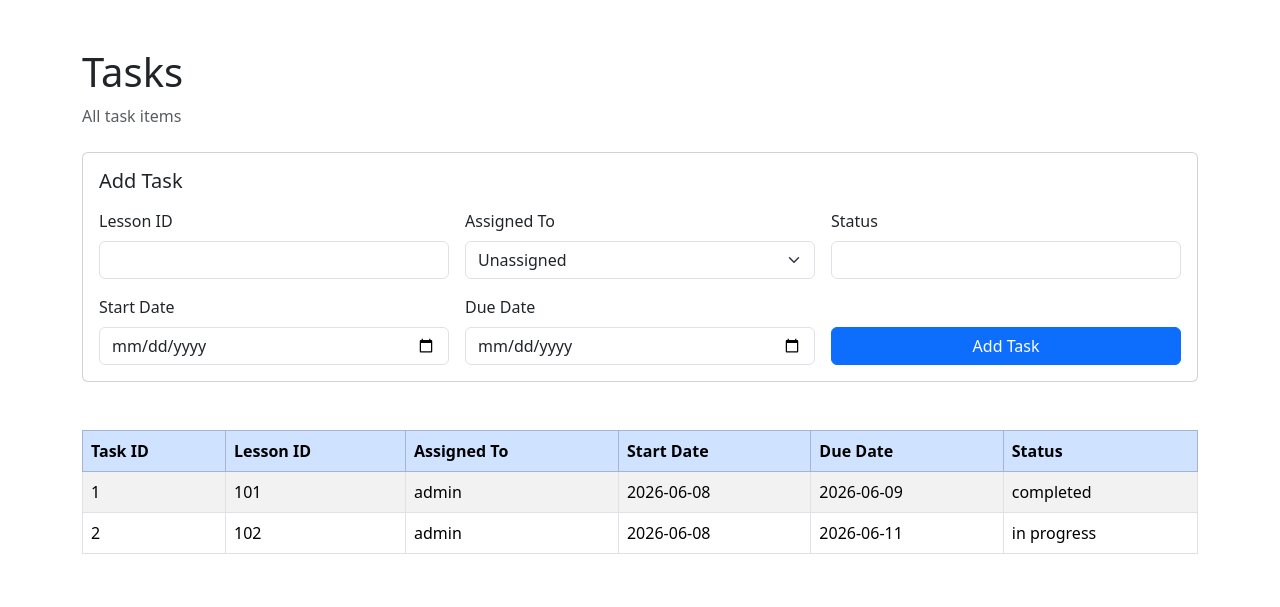
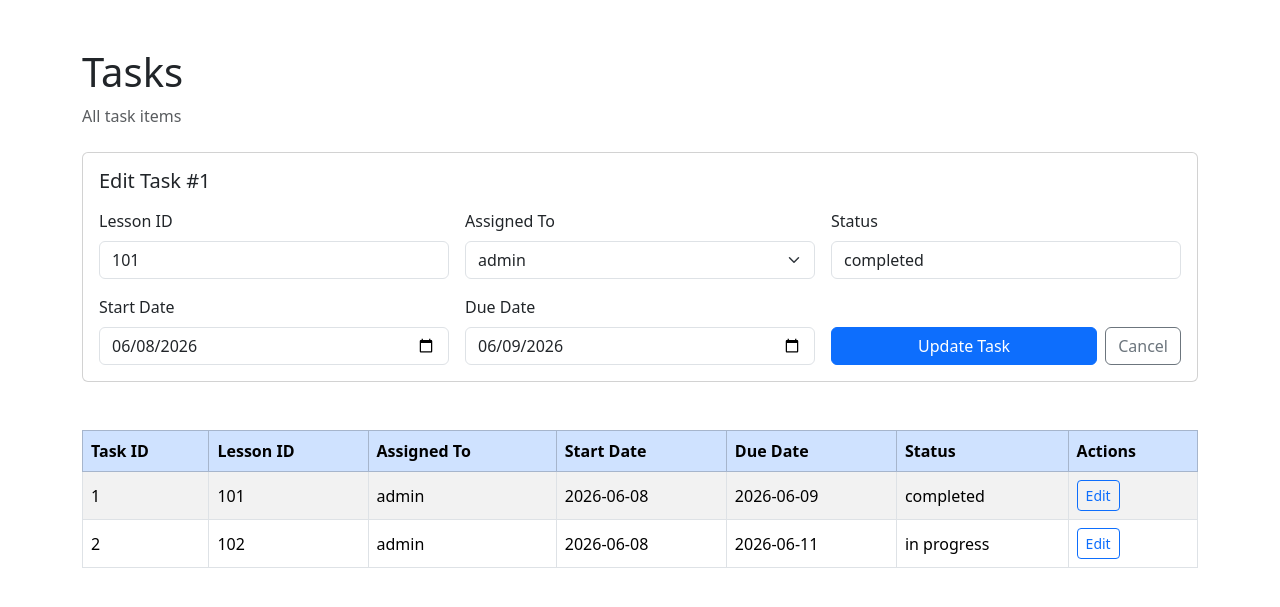
Before and after one commit to ApurwaNile/application_development-_CRUD, a FastAPI app: a page that uses app/templates/task_form.html in a window 1280 px wide. Shown: the part 56-663 px from the top of the page. Run offline with FastAPI, Linux system fonts and the light colour scheme; a user stored in the database is signed in.

Commit message:
Update task functionality complete

```diff
--- a/app/routers/tasks.py
+++ b/app/routers/tasks.py
@@ -18,7 +18,11 @@ templates = Jinja2Templates(directory=BASE_DIR / "templates")
 
 
 @router.get("")
-async def list_tasks(request: Request, db: Session = Depends(get_db)):
+async def list_tasks(
+    request: Request,
+    edit: int | None = None,
+    db: Session = Depends(get_db),
+):
     auth_result = require_login(request)
     if isinstance(auth_result, RedirectResponse):
         return auth_result
@@ -30,10 +34,14 @@ async def list_tasks(request: Request, db: Session = Depends(get_db)):
     ).unique().all()
     users = db.scalars(select(User).order_by(User.username)).all()
 
+    edit_task = None
+    if edit is not None:
+        edit_task = db.scalar(select(TaskItem).where(TaskItem.id == edit))
+
     return templates.TemplateResponse(
         request=request,
         name="task_form.html",
-        context={"tasks": tasks, "users": users},
+        context={"tasks": tasks, "users": users, "edit_task": edit_task},
     )
 
 
@@ -62,3 +70,32 @@ async def create_task(
     db.commit()
 
     return RedirectResponse(url="/tasks", status_code=303)
+
+
+@router.post("/{task_id}/update")
+async def update_task(
+    request: Request,
+    task_id: int,
+    lesson_id: int = Form(...),
+    assigned_to: str = Form(""),
+    start_date: str = Form(...),
+    due_date: str = Form(...),
+    status: str = Form(...),
+    db: Session = Depends(get_db),
+):
+    auth_result = require_login(request)
+    if isinstance(auth_result, RedirectResponse):
+        return auth_result
+
+    task = db.scalar(select(TaskItem).where(TaskItem.id == task_id))
+    if task is None:
+        return RedirectResponse(url="/tasks", status_code=303)
+
+    task.lesson_id = lesson_id
+    task.assigned_to = int(assigned_to) if assigned_to else None
+    task.start_date = date.fromisoformat(start_date)
+    task.due_date = date.fromisoformat(due_date)
+    task.status = status
+    db.commit()
+
+    return RedirectResponse(url="/tasks", status_code=303)
--- a/app/templates/task_form.html
+++ b/app/templates/task_form.html
@@ -17,6 +17,74 @@
         <h1>Tasks</h1>
         <p class="text-muted mb-4">All task items</p>
 
+        {% if edit_task %}
+        <form method="post" action="/tasks/{{ edit_task.id }}/update" class="card mb-5">
+            <div class="card-body">
+                <h2 class="h5 card-title mb-3">Edit Task #{{ edit_task.id }}</h2>
+                <div class="row g-3">
+                    <div class="col-md-4">
+                        <label for="lesson_id" class="form-label">Lesson ID</label>
+                        <input
+                            type="number"
+                            class="form-control"
+                            id="lesson_id"
+                            name="lesson_id"
+                            value="{{ edit_task.lesson_id }}"
+                            required
+                        >
+                    </div>
+                    <div class="col-md-4">
+                        <label for="assigned_to" class="form-label">Assigned To</label>
+                        <select class="form-select" id="assigned_to" name="assigned_to">
+                            <option value="" {% if not edit_task.assigned_to %}selected{% endif %}>Unassigned</option>
+                            {% for user in users %}
+                            <option value="{{ user.id }}" {% if edit_task.assigned_to == user.id %}selected{% endif %}>
+                                {{ user.username }}
+                            </option>
+                            {% endfor %}
+                        </select>
+                    </div>
+                    <div class="col-md-4">
+                        <label for="status" class="form-label">Status</label>
+                        <input
+                            type="text"
+                            class="form-control"
+                            id="status"
+                            name="status"
+                            value="{{ edit_task.status }}"
+                            required
+                        >
+                    </div>
+                    <div class="col-md-4">
+                        <label for="start_date" class="form-label">Start Date</label>
+                        <input
+                            type="date"
+                            class="form-control"
+                            id="start_date"
+                            name="start_date"
+                            value="{{ edit_task.start_date }}"
+                            required
+                        >
+                    </div>
+                    <div class="col-md-4">
+                        <label for="due_date" class="form-label">Due Date</label>
+                        <input
+                            type="date"
+                            class="form-control"
+                            id="due_date"
+                            name="due_date"
+                            value="{{ edit_task.due_date }}"
+                            required
+                        >
+                    </div>
+                    <div class="col-md-4 d-flex align-items-end gap-2">
+                        <button type="submit" class="btn btn-primary flex-grow-1">Update Task</button>
+                        <a href="/tasks" class="btn btn-outline-secondary">Cancel</a>
+                    </div>
+                </div>
+            </div>
+        </form>
+        {% else %}
         <form method="post" action="/tasks" class="card mb-5">
             <div class="card-body">
                 <h2 class="h5 card-title mb-3">Add Task</h2>
@@ -76,6 +144,7 @@
                 </div>
             </div>
         </form>
+        {% endif %}
 
         <div class="table-responsive">
             <table class="table table-striped table-bordered align-middle">
@@ -87,6 +156,7 @@
                         <th>Start Date</th>
                         <th>Due Date</th>
                         <th>Status</th>
+                        <th>Actions</th>
                     </tr>
                 </thead>
                 <tbody>
@@ -99,11 +169,14 @@
                         <td>{{ task.start_date }}</td>
                         <td>{{ task.due_date }}</td>
                         <td>{{ task.status }}</td>
+                        <td>
+                            <a href="/tasks?edit={{ task.id }}" class="btn btn-sm btn-outline-primary">Edit</a>
+                        </td>
                     </tr>
                     {% endfor %}
                     {% else %}
                     <tr>
-                        <td colspan="6" class="text-center text-muted">No tasks found.</td>
+                        <td colspan="7" class="text-center text-muted">No tasks found.</td>
                     </tr>
                     {% endif %}
                 </tbody>
```
Also changed, not shown: task_manager.db.
